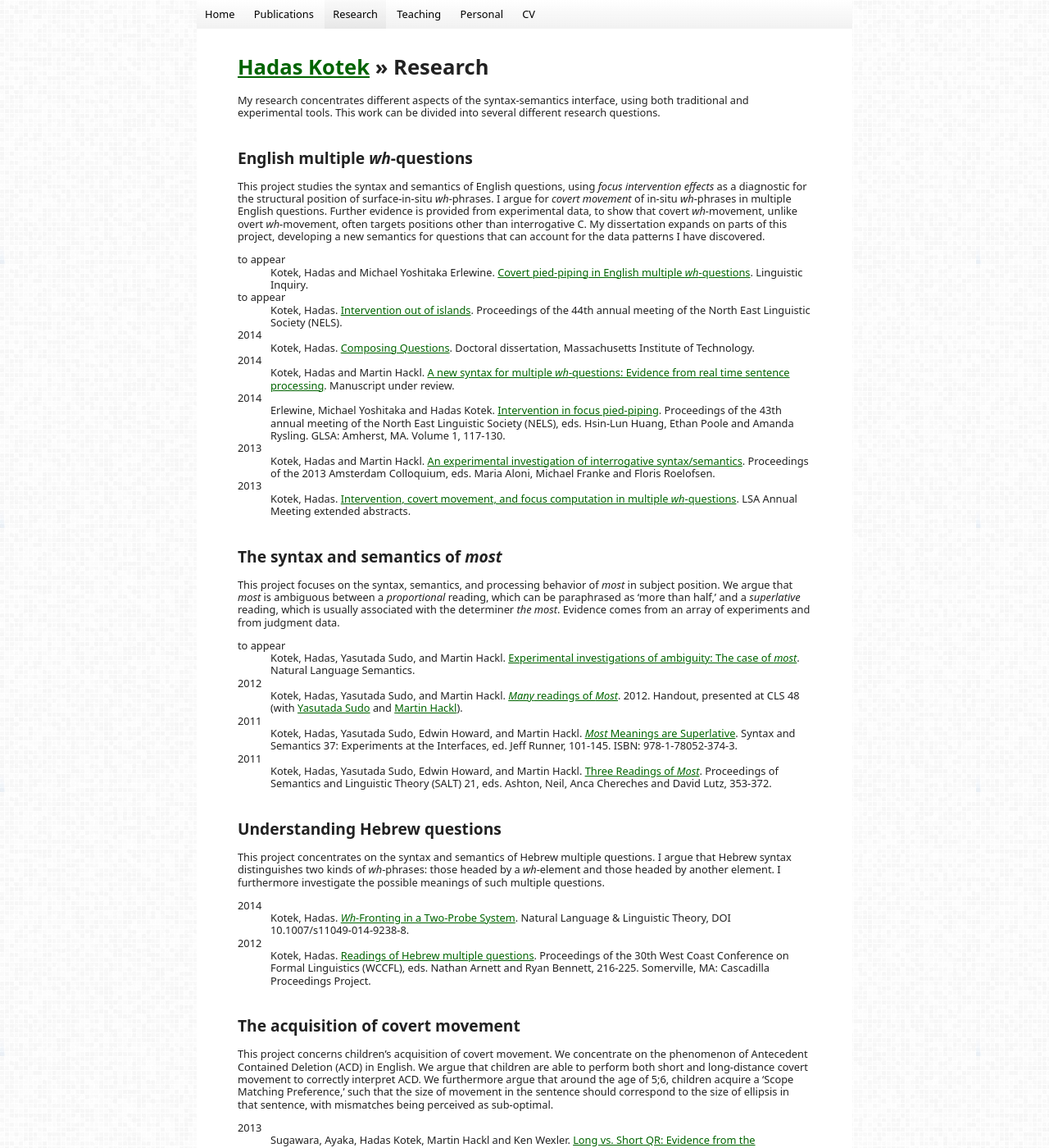
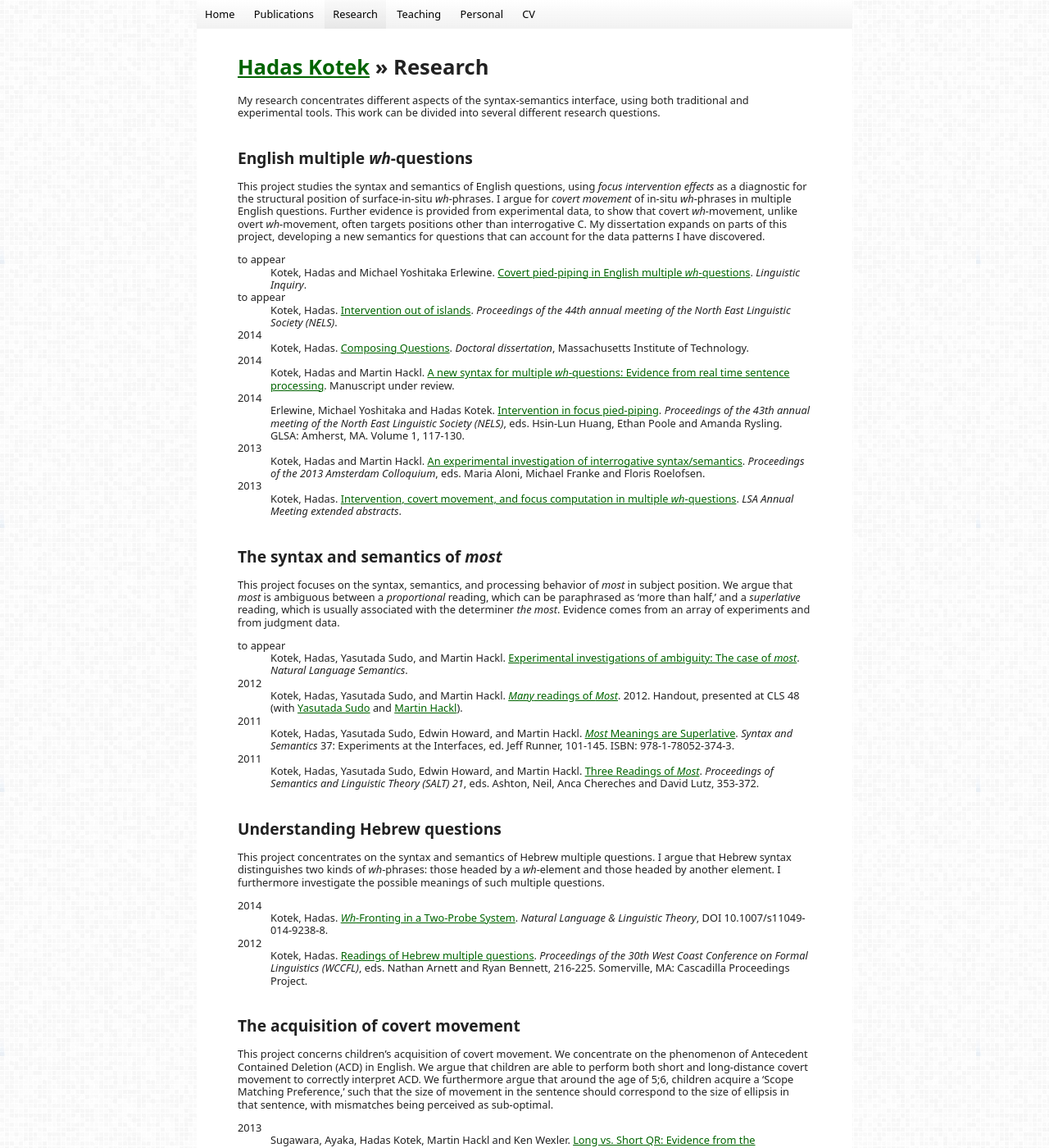
Before and after one commit to hkotek/hkotek.com, a Jekyll site: the page built from research.md, in a window 1280 px wide and 1400 px high. Shown: the whole window at 82% size. Built offline with Jekyll 4.4.1, drawn with Linux system fonts in a browser that asks for light colours; some of the changed text lies outside the part shown.

```diff
--- a/research.md
+++ b/research.md
@@ -11,25 +11,25 @@ English multiple *wh*-questions
 This project studies the syntax and semantics of English questions, using *focus intervention effects* as a diagnostic for the structural position of surface-in-situ *wh*-phrases. I argue for *covert movement* of in-situ *wh*-phrases in multiple English questions. Further evidence is provided from experimental data, to show that covert *wh*-movement, unlike overt *wh*-movement, often targets positions other than interrogative C. My dissertation expands on parts of this project, developing a new semantics for questions that can account for the data patterns I have discovered.
 
 to appear
-: Kotek, Hadas and Michael Yoshitaka Erlewine. [Covert pied-piping in English multiple *wh*-questions](http://ling.auf.net/lingbuzz/001736). Linguistic Inquiry.
+: Kotek, Hadas and Michael Yoshitaka Erlewine. [Covert pied-piping in English multiple *wh*-questions](http://ling.auf.net/lingbuzz/001736). *Linguistic Inquiry*.
 
 to appear
-: Kotek, Hadas. [Intervention out of islands](Kotek-intervention-out-of-islands.pdf). Proceedings of the 44th annual meeting of the North East Linguistic Society (NELS).
+: Kotek, Hadas. [Intervention out of islands](Kotek-intervention-out-of-islands.pdf). *Proceedings of the 44th annual meeting of the North East Linguistic Society (NELS)*.
 
 2014
-: Kotek, Hadas. [Composing Questions](Kotek-dissertation.pdf). Doctoral dissertation, Massachusetts Institute of Technology.
+: Kotek, Hadas. [Composing Questions](Kotek-dissertation.pdf). *Doctoral dissertation*, Massachusetts Institute of Technology.
 
 2014
 : Kotek, Hadas and Martin Hackl. [A new syntax for multiple *wh*-questions: Evidence from real time sentence processing](http://ling.auf.net/lingbuzz/001945). Manuscript under review.
 
 2014
-: Erlewine, Michael Yoshitaka and Hadas Kotek. [Intervention in focus pied-piping](http://semanticsarchive.net/Archive/WIzNzViN/erlewine-kotek-nels2013-preprint.pdf). Proceedings of the 43th annual meeting of the North East Linguistic Society (NELS), eds. Hsin-Lun Huang, Ethan Poole and Amanda Rysling. GLSA: Amherst, MA. Volume 1, 117-130.
+: Erlewine, Michael Yoshitaka and Hadas Kotek. [Intervention in focus pied-piping](http://semanticsarchive.net/Archive/WIzNzViN/erlewine-kotek-nels2013-preprint.pdf). *Proceedings of the 43th annual meeting of the North East Linguistic Society (NELS)*, eds. Hsin-Lun Huang, Ethan Poole and Amanda Rysling. GLSA: Amherst, MA. Volume 1, 117-130.
 
 2013
-: Kotek, Hadas and Martin Hackl. [An experimental investigation of interrogative syntax/semantics](http://www.illc.uva.nl/AC/AC2013/uploaded_files/inlineitem/19_Kotek_Hackl.pdf). Proceedings of the 2013 Amsterdam Colloquium, eds. Maria Aloni, Michael Franke and Floris Roelofsen.
+: Kotek, Hadas and Martin Hackl. [An experimental investigation of interrogative syntax/semantics](http://www.illc.uva.nl/AC/AC2013/uploaded_files/inlineitem/19_Kotek_Hackl.pdf). *Proceedings of the 2013 Amsterdam Colloquium*, eds. Maria Aloni, Michael Franke and Floris Roelofsen.
 
 2013
-: Kotek, Hadas. [Intervention, covert movement, and focus computation in multiple *wh*-questions](Kotek%20LSA%202013.pdf). LSA Annual Meeting extended abstracts.
+: Kotek, Hadas. [Intervention, covert movement, and focus computation in multiple *wh*-questions](Kotek%20LSA%202013.pdf). *LSA Annual Meeting extended abstracts*.
 
 
 The syntax and semantics of *most*
@@ -37,16 +37,16 @@ The syntax and semantics of *most*
 This project focuses on the syntax, semantics, and processing behavior of *most* in subject position. We argue that *most* is ambiguous between a *proportional* reading, which can be paraphrased as 'more than half,' and a *superlative* reading, which is usually associated with the determiner *the most*. Evidence comes from an array of experiments and from judgment data.
 
 to appear
-: Kotek, Hadas, Yasutada Sudo, and Martin Hackl. [Experimental investigations of ambiguity: The case of *most*](http://semanticsarchive.net/Archive/TliOGUyM/most2014). Natural Language Semantics.
+: Kotek, Hadas, Yasutada Sudo, and Martin Hackl. [Experimental investigations of ambiguity: The case of *most*](http://semanticsarchive.net/Archive/TliOGUyM/most2014). *Natural Language Semantics*.
 
 2012
 : Kotek, Hadas, Yasutada Sudo, and Martin Hackl. [*Many* readings of *Most*](Kotek%20-%20Many%20readings%20of%20most.pdf). 2012. Handout, presented at CLS 48 (with [Yasutada Sudo](http://web.mit.edu/ysudo/www/) and [Martin Hackl](http://web.mit.edu/hackl/www/)).
 
 2011
-: Kotek, Hadas, Yasutada Sudo, Edwin Howard, and Martin Hackl. [*Most* Meanings are Superlative](Most%20meanings%20are%20superlative.pdf). Syntax and Semantics 37: Experiments at the Interfaces, ed. Jeff Runner, 101-145. ISBN: 978-1-78052-374-3.
+: Kotek, Hadas, Yasutada Sudo, Edwin Howard, and Martin Hackl. [*Most* Meanings are Superlative](Most%20meanings%20are%20superlative.pdf). *Syntax and Semantics* 37: Experiments at the Interfaces, ed. Jeff Runner, 101-145. ISBN: 978-1-78052-374-3.
 
 2011
-: Kotek, Hadas, Yasutada Sudo, Edwin Howard, and Martin Hackl. [Three Readings of *Most*](Three%20readings%20of%20most-final.pdf). Proceedings of Semantics and Linguistic Theory (SALT) 21, eds. Ashton, Neil, Anca Chereches and David Lutz, 353-372.
+: Kotek, Hadas, Yasutada Sudo, Edwin Howard, and Martin Hackl. [Three Readings of *Most*](Three%20readings%20of%20most-final.pdf). *Proceedings of Semantics and Linguistic Theory (SALT) 21*, eds. Ashton, Neil, Anca Chereches and David Lutz, 353-372.
 
 
 Understanding Hebrew questions
@@ -54,11 +54,10 @@ Understanding Hebrew questions
 This project concentrates on the syntax and semantics of Hebrew multiple questions. I argue that Hebrew syntax distinguishes two kinds of *wh*-phrases: those headed by a *wh*-element and those headed by another element. I furthermore investigate the possible meanings of such multiple questions.
 
 2014
-: Kotek, Hadas. [*Wh*-Fronting in a Two-Probe System](http://link.springer.com/article/10.1007/s11049-014-9238-8?sa_campaign=email%2Fevent%2FarticleAuthor%2FonlineFirst). Natural Language & Linguistic
-Theory, DOI 10.1007/s11049-014-9238-8.
+: Kotek, Hadas. [*Wh*-Fronting in a Two-Probe System](http://link.springer.com/article/10.1007/s11049-014-9238-8?sa_campaign=email%2Fevent%2FarticleAuthor%2FonlineFirst). *Natural Language & Linguistic Theory*, DOI 10.1007/s11049-014-9238-8.
 
 2012
-: Kotek, Hadas. [Readings of Hebrew multiple questions](KotekWCCFL30revised2.pdf). Proceedings of the 30th West Coast Conference on Formal Linguistics (WCCFL), eds. Nathan Arnett and Ryan Bennett, 216-225. Somerville, MA: Cascadilla Proceedings Project.
+: Kotek, Hadas. [Readings of Hebrew multiple questions](KotekWCCFL30revised2.pdf). *Proceedings of the 30th West Coast Conference on Formal Linguistics (WCCFL)*, eds. Nathan Arnett and Ryan Bennett, 216-225. Somerville, MA: Cascadilla Proceedings Project.
 
 
 The acquisition of covert movement
@@ -66,7 +65,7 @@ The acquisition of covert movement
 This project concerns children's acquisition of covert movement. We concentrate on the phenomenon of Antecedent Contained Deletion (ACD) in English. We argue that children are able to perform both short and long-distance covert movement to correctly interpret ACD. We furthermore argue that around the age of 5;6, children acquire a 'Scope Matching Preference,' such that the size of movement in the sentence should correspond to the size of ellipsis in that sentence, with mismatches being perceived as sub-optimal.
 
 2013
-: Sugawara, Ayaka, Hadas Kotek, Martin Hackl and Ken Wexler. [Long vs. Short QR: Evidence from the Acquisition of ACD](Kotek%20ACD%20BUCLD%20proceedings.pdf). Proceedings of Boston University Conference on Language Development (BUCLD) 37. Somerville, MA: Cascadilla Press.
+: Sugawara, Ayaka, Hadas Kotek, Martin Hackl and Ken Wexler. [Long vs. Short QR: Evidence from the Acquisition of ACD](Kotek%20ACD%20BUCLD%20proceedings.pdf). *Proceedings of Boston University Conference on Language Development (BUCLD) 37*. Somerville, MA: Cascadilla Press.
 
 
 Tools for online linguistic surveys
@@ -76,7 +75,7 @@ Together with [Michael Yoshitaka Erlewine](http://mitcho.com/academic/), we deve
 Tools available at: [turktools.net](turktools.net).
 
 to appear
-: Erlewine, Michael Yoshitaka and Hadas Kotek. [A streamlined approach to online linguistic surveys](http://ling.auf.net/lingbuzz/001802/current.pdf?_s=LiLdL09ykzKwmSOX). Natural Language & Linguistic Theory.
+: Erlewine, Michael Yoshitaka and Hadas Kotek. [A streamlined approach to online linguistic surveys](http://ling.auf.net/lingbuzz/001802/current.pdf?_s=LiLdL09ykzKwmSOX). *Natural Language & Linguistic Theory*.
 
 
 Morphological blocking effects in causative constructions
```
Also changed, not shown: other parts of research.md (+2 -8 lines).
